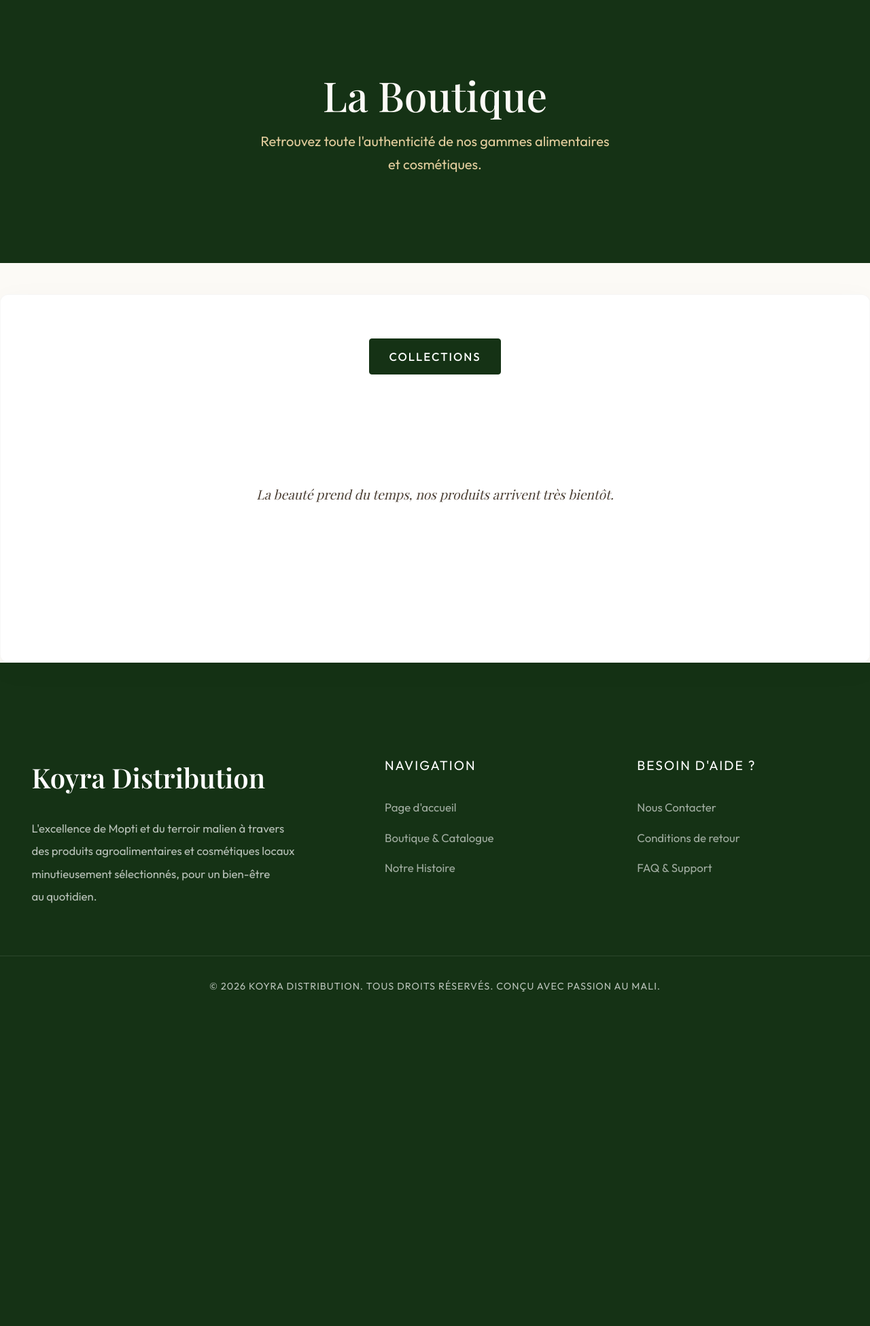
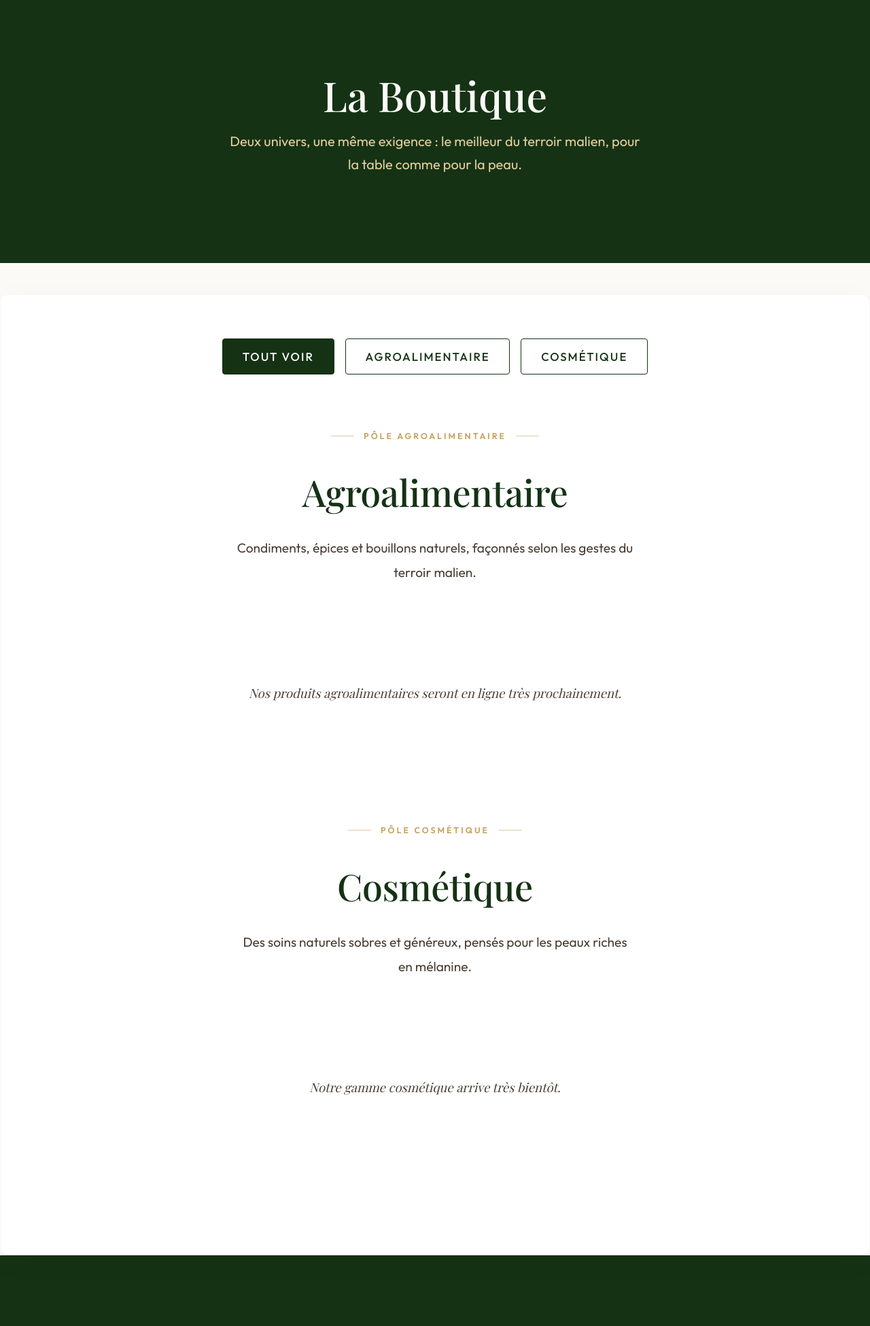
Before and after one commit to aichadev2024/koyra, a Django app: page /produits/ in a window 1280 px wide. Shown: the part 146-2097 px from the top of the page at 68% size. Before the commit the page ends 1605 px from the top, so only its background shows below. Run offline with Django 5.2, Linux system fonts and the light colour scheme; data that the repository does not hold is empty; some web fonts are replaced.

Commit message:
feat(public): split the catalogue page by universe (agro / cosmétique)
- liste_produits: group available products by marque.secteur; a
  ?secteur=AGRO|COSM filter narrows to one universe (a ?marque= filter
  now also implies its sector).
- catalogue template: "Tout voir / Agroalimentaire / Cosmétique" toggle,
  one titled section per universe with its own kicker, tagline, grid and
  empty state, plus a "back to both universes" link when filtered.
- home: each pole section gets a "Voir la gamme …" button linking to the
  matching ?secteur= view.

Verified locally: /produits/ shows both universes; ?secteur=COSM and
?secteur=AGRO each show only theirs; no console errors.

Co-Authored-By: Claude Sonnet 5 <noreply@anthropic.com>

```diff
--- a/catalogue/views.py
+++ b/catalogue/views.py
@@ -64,19 +64,61 @@ def accueil(request):
         'produits_vedettes': produits_vedettes,
     })
 
+SECTEURS_CATALOGUE = [
+    {
+        'code': 'AGRO',
+        'libelle': 'Agroalimentaire',
+        'kicker': 'Pôle agroalimentaire',
+        'accroche': "Condiments, épices et bouillons naturels, façonnés selon les gestes du terroir malien.",
+    },
+    {
+        'code': 'COSM',
+        'libelle': 'Cosmétique',
+        'kicker': 'Pôle cosmétique',
+        'accroche': "Des soins naturels sobres et généreux, pensés pour les peaux riches en mélanine.",
+    },
+]
+
+
 def liste_produits(request):
-    produits = Produit.objects.filter(disponible=True)
+    produits = (
+        Produit.objects.filter(disponible=True)
+        .select_related('categorie', 'categorie__marque')
+    )
     marques = Marque.objects.all()
 
-    # Filtre par marque si fourni dans GET
+    secteur = request.GET.get('secteur')
+    if secteur not in ('AGRO', 'COSM'):
+        secteur = None
+
     marque_slug = request.GET.get('marque')
     if marque_slug:
         produits = produits.filter(categorie__marque__slug=marque_slug)
+        # on aligne le secteur actif sur la marque choisie
+        marque = marques.filter(slug=marque_slug).first()
+        if marque:
+            secteur = marque.secteur
+
+    if secteur:
+        produits = produits.filter(categorie__marque__secteur=secteur)
+
+    produits = list(produits)
+
+    # Regroupement par univers pour l'affichage en sections distinctes
+    groupes = []
+    for info in SECTEURS_CATALOGUE:
+        if secteur and info['code'] != secteur:
+            continue
+        groupes.append({
+            **info,
+            'produits': [p for p in produits if p.categorie.marque.secteur == info['code']],
+        })
 
     return render(request, 'catalogue/liste_produits.html', {
-        'produits': produits,
+        'groupes': groupes,
         'marques': marques,
-        'marque_active': marque_slug
+        'secteur_actif': secteur,
+        'marque_active': marque_slug,
     })
 
 def fiche_marque(request, slug):
--- a/templates/catalogue/accueil.html
+++ b/templates/catalogue/accueil.html
@@ -48,6 +48,9 @@
         <p class="text-center" style="grid-column: 1 / -1; font-size: 1.15rem; color:var(--brun); font-style:italic; font-family:var(--font-heading);">Nos maisons agroalimentaires seront dévoilées très prochainement.</p>
         {% endfor %}
     </div>
+    <div class="text-center" style="margin-top: 3.5rem;">
+        <a href="{% url 'catalogue:liste_produits' %}?secteur=AGRO" class="btn btn-outline" style="padding:0.8rem 2.2rem;">Voir la gamme agroalimentaire</a>
+    </div>
 </section>
 
 {# ---------------------------------------------------------------- #}
@@ -82,6 +85,9 @@
             {% empty %}
             <p class="text-center" style="grid-column: 1 / -1; font-size: 1.15rem; color:var(--brun); font-style:italic; font-family:var(--font-heading);">Notre pôle cosmétique s'apprête à voir le jour. La beauté se prépare.</p>
             {% endfor %}
+        </div>
+        <div class="text-center" style="margin-top: 3.5rem;">
+            <a href="{% url 'catalogue:liste_produits' %}?secteur=COSM" class="btn btn-outline" style="padding:0.8rem 2.2rem;">Voir la gamme cosmétique</a>
         </div>
     </div>
 </section>
--- a/templates/catalogue/liste_produits.html
+++ b/templates/catalogue/liste_produits.html
@@ -7,24 +7,39 @@
 <section class="page-header section-padding text-center" style="padding-bottom: 8rem;">
     <div class="container">
         <h2>La Boutique</h2>
-        <p>Retrouvez toute l'authenticité de nos gammes alimentaires et cosmétiques.</p>
+        <p>Deux univers, une même exigence : le meilleur du terroir malien, pour la table comme pour la peau.</p>
     </div>
 </section>
 
 <section class="produits-section container section-padding" style="margin-top: -6rem; position:relative; background:var(--blanc); border-radius:12px; padding-top: 4rem; box-shadow:var(--shadow-soft); z-index:10; border:1px solid rgba(0,0,0,0.03);">
-    <!-- Filtres par marque -->
-    <div class="filter-controls mb-4 text-center">
-        <a href="{% url 'catalogue:liste_produits' %}" class="btn {% if not marque_active %}btn-primary{% else %}btn-outline{% endif %}" style="padding:0.7rem 1.8rem;">Collections</a>
-        {% for marque in marques %}
-        <a href="?marque={{ marque.slug }}" class="btn {% if marque_active == marque.slug %}btn-primary{% else %}btn-outline{% endif %}" style="padding:0.7rem 1.8rem;">
-            {{ marque.nom }}
+
+    {# --- Filtre par univers --- #}
+    <div class="filter-controls text-center">
+        <a href="{% url 'catalogue:liste_produits' %}"
+           class="btn {% if not secteur_actif %}btn-primary{% else %}btn-outline{% endif %}" style="padding:0.7rem 1.8rem;">
+            Tout voir
         </a>
-        {% endfor %}
+        <a href="?secteur=AGRO"
+           class="btn {% if secteur_actif == 'AGRO' %}btn-primary{% else %}btn-outline{% endif %}" style="padding:0.7rem 1.8rem;">
+            Agroalimentaire
+        </a>
+        <a href="?secteur=COSM"
+           class="btn {% if secteur_actif == 'COSM' %}btn-primary{% else %}btn-outline{% endif %}" style="padding:0.7rem 1.8rem;">
+            Cosmétique
+        </a>
     </div>
 
-    <!-- Liste des produits -->
-    <div class="grid-layout" style="margin-top: 3rem; padding:2rem;">
-        {% for produit in produits %}
+    {# --- Une section par univers --- #}
+    {% for groupe in groupes %}
+    <div class="catalogue-univers" style="margin-top: 4.5rem;">
+        <div class="section-header text-center" style="margin-bottom: 3rem;">
+            <span class="section-kicker">{{ groupe.kicker }}</span>
+            <h2>{{ groupe.libelle }}</h2>
+            <p>{{ groupe.accroche }}</p>
+        </div>
+
+        <div class="grid-layout">
+            {% for produit in groupe.produits %}
             <div class="card produit-card">
                 <div class="card-img-wrapper">
                     {% if produit.image %}
@@ -43,10 +58,25 @@
                 </div>
             </div>
             {% empty %}
-        <div class="text-center" style="grid-column: 1 / -1; padding: 4rem;">
-            <p style="font-size:1.2rem; color:var(--brun); font-style:italic; font-family:var(--font-heading);">La beauté prend du temps, nos produits arrivent très bientôt.</p>
+            <div class="text-center" style="grid-column: 1 / -1; padding: 3rem 1rem;">
+                <p style="font-size:1.15rem; color:var(--brun); font-style:italic; font-family:var(--font-heading);">
+                    {% if groupe.code == 'COSM' %}
+                        Notre gamme cosmétique arrive très bientôt.
+                    {% else %}
+                        Nos produits agroalimentaires seront en ligne très prochainement.
+                    {% endif %}
+                </p>
             </div>
             {% endfor %}
         </div>
+
+        {% if secteur_actif and groupe.produits %}
+        <div class="text-center" style="margin-top: 3rem;">
+            <a href="{% url 'catalogue:liste_produits' %}" class="btn btn-outline" style="padding:0.7rem 1.8rem;">← Revenir aux deux univers</a>
+        </div>
+        {% endif %}
+    </div>
+    {% endfor %}
+
 </section>
 {% endblock %}
```
Lines whose indentation alone changed are shown as unchanged.
